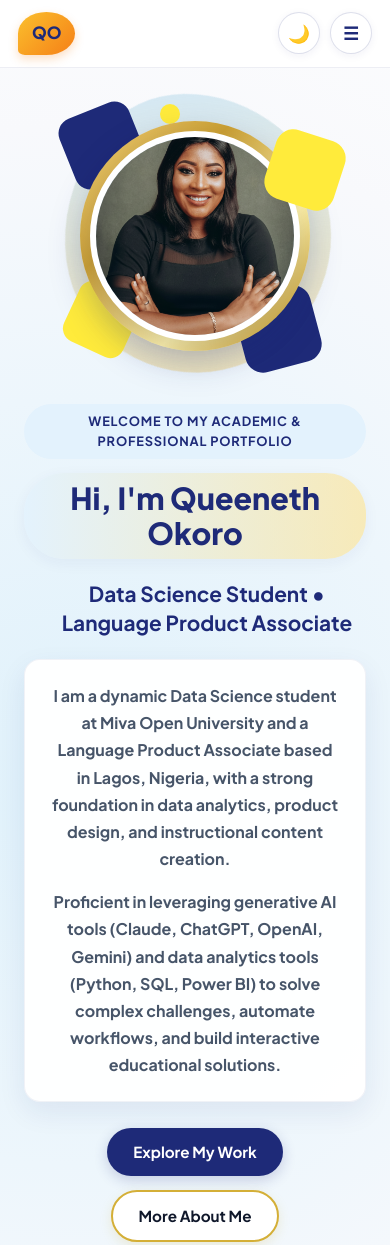
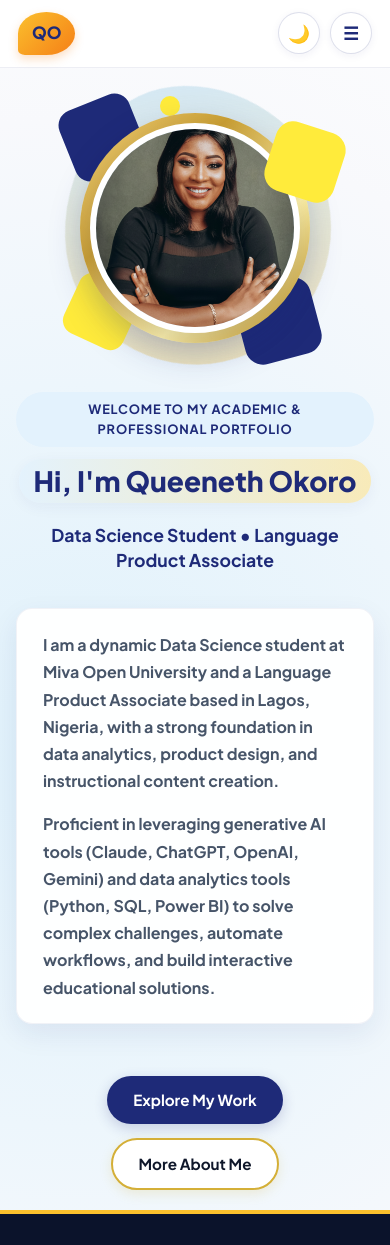
Before and after one commit to queenethokoro/cos106-portfolio, a plain HTML site: page index.html in a window 390 px wide. Shown: the top 1245 px of the page. Drawn offline with Linux system fonts and the light colour scheme.

```diff
--- a/style.css
+++ b/style.css
@@ -1532,3 +1532,68 @@ html.dark-mode-html body {
         box-shadow: 0 4px 12px rgba(251, 192, 45, 0.25) !important;
     }
 }
+/* =========================================================
+   14. TABLET & SPLIT-SCREEN RESPONSIVE FIX
+   ========================================================= */
+@media (max-width: 1024px) {
+    .hero-section {
+        flex-direction: column-reverse;
+        text-align: center;
+        padding: 0 16px;
+        margin: 20px auto;
+        gap: 24px;
+    }
+
+    .hero-text {
+        width: 100%;
+        display: flex;
+        flex-direction: column;
+        align-items: center;
+    }
+
+    .hero-name-pill {
+        font-size: 2.1rem !important;
+        padding: 6px 18px !important;
+        max-width: 100%;
+        text-align: center;
+    }
+
+    .hero-subtitle {
+        text-align: center;
+        padding-left: 0 !important;
+        border-left: none !important;
+        margin: 6px auto 18px auto !important;
+        font-size: 1.1rem !important;
+    }
+
+    .role-tag {
+        margin: 0 auto 12px auto;
+    }
+
+    .hero-bio-card {
+        text-align: left; /* Keeps your bio readable inside the card */
+        width: 100%;
+    }
+
+    .hero-buttons {
+        justify-content: center;
+        width: 100%;
+    }
+}
+
+@media (max-width: 850px) {
+    .navbar {
+        flex-direction: row !important;
+        justify-content: space-between !important;
+        padding: 12px 18px !important;
+    }
+
+    .mobile-menu-btn {
+        display: flex !important;
+    }
+
+    .hero-name-pill {
+        font-size: 1.75rem !important;
+        padding: 6px 14px !important;
+    }
+}
```
